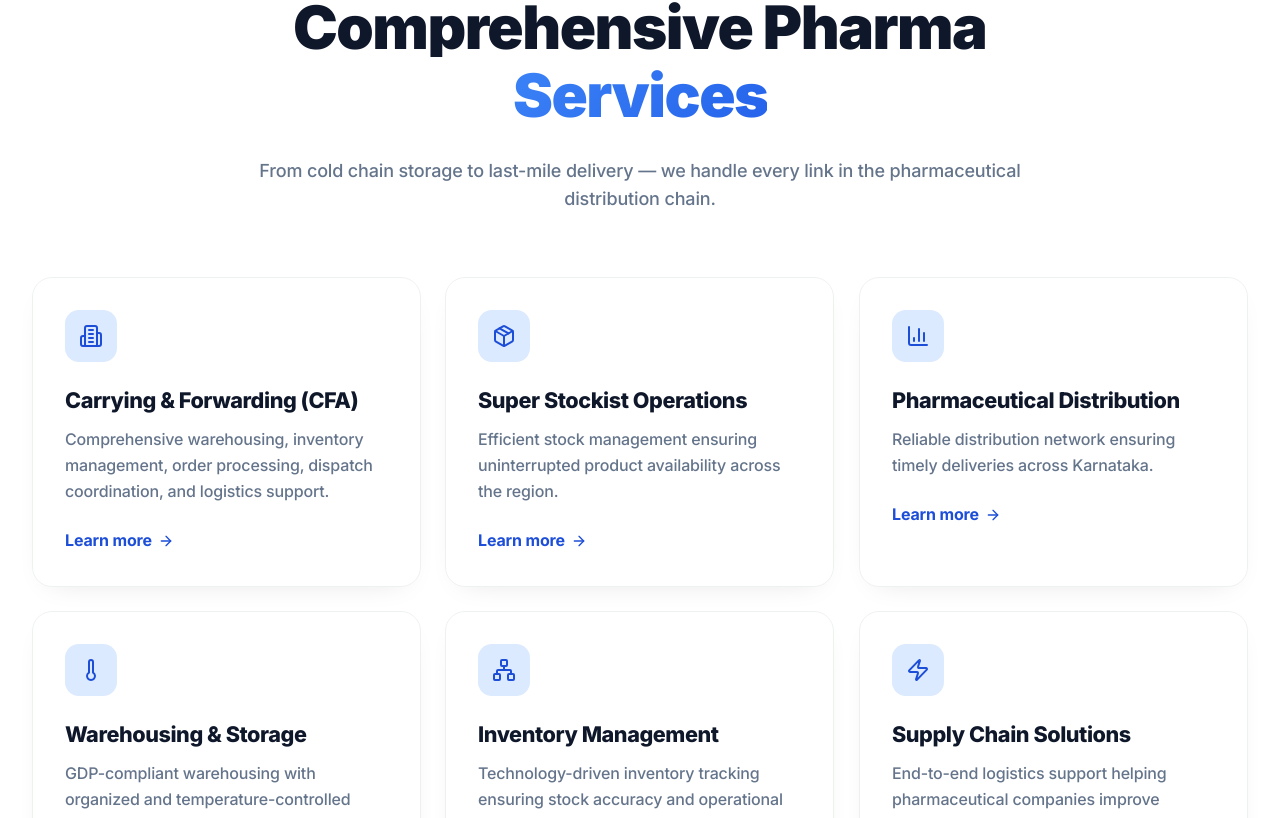
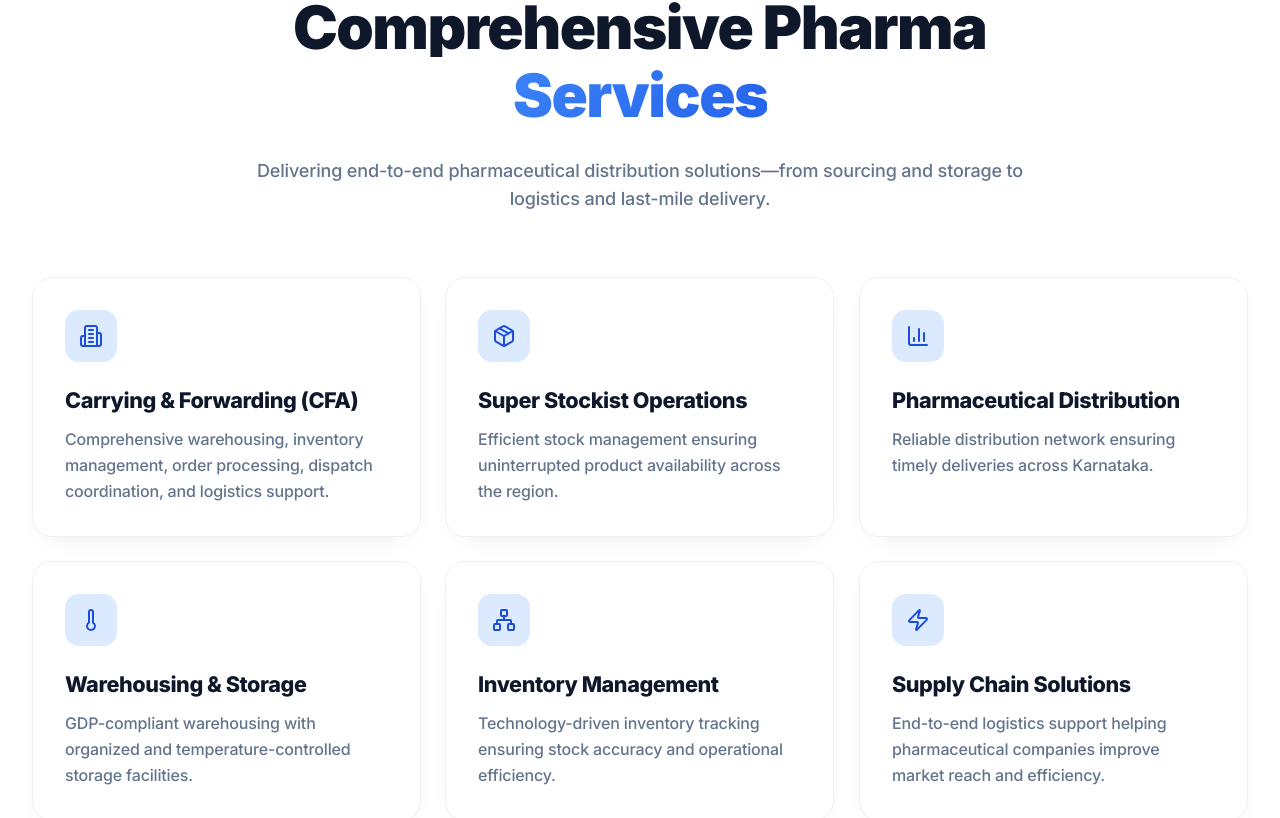
Before and after one commit to bharath626272/zenmade, a React (Create React App) app in the folder frontend/: page / in a window 1280 px wide. Shown: the part 2602-3420 px from the top of the page. Built offline with nearby package versions, Linux system fonts and the light colour scheme.

Commit message:
Remove Learn more links from services section

```diff
--- a/frontend/src/components/site/Services.jsx
+++ b/frontend/src/components/site/Services.jsx
@@ -1,6 +1,6 @@
 import React from "react";
 import { motion } from "framer-motion";
-import { Building2, Package, BarChart3, Thermometer, Network, Zap, ArrowRight } from "lucide-react";
+import { Building2, Package, BarChart3, Thermometer, Network, Zap } from "lucide-react";
 import RevealText from "./RevealText";
 import TiltCard from "./TiltCard";
 
@@ -70,7 +70,7 @@ export default function Services() {
             transition={{ duration: 0.6, delay: 0.3 }}
             className="mt-6 text-slate-500 text-base md:text-lg leading-relaxed"
           >
-            From cold chain storage to last-mile delivery — we handle every link in the pharmaceutical distribution chain.
+            Delivering end-to-end pharmaceutical distribution solutions—from sourcing and storage to logistics and last-mile delivery.
           </motion.p>
         </div>
 
@@ -94,12 +94,6 @@ export default function Services() {
                   </motion.div>
                   <h3 className="mt-6 text-xl md:text-[1.35rem] font-extrabold text-slate-900">{s.title}</h3>
                   <p className="mt-3 text-slate-500 leading-relaxed">{s.desc}</p>
-                  <a
-                    href="#contact"
-                    className={`mt-6 inline-flex items-center gap-1.5 font-bold ${s.color}`}
-                  >
-                    Learn more <ArrowRight size={16} className="transition-transform group-hover:translate-x-1" />
-                  </a>
                 </article>
               </TiltCard>
             </motion.div>
```
